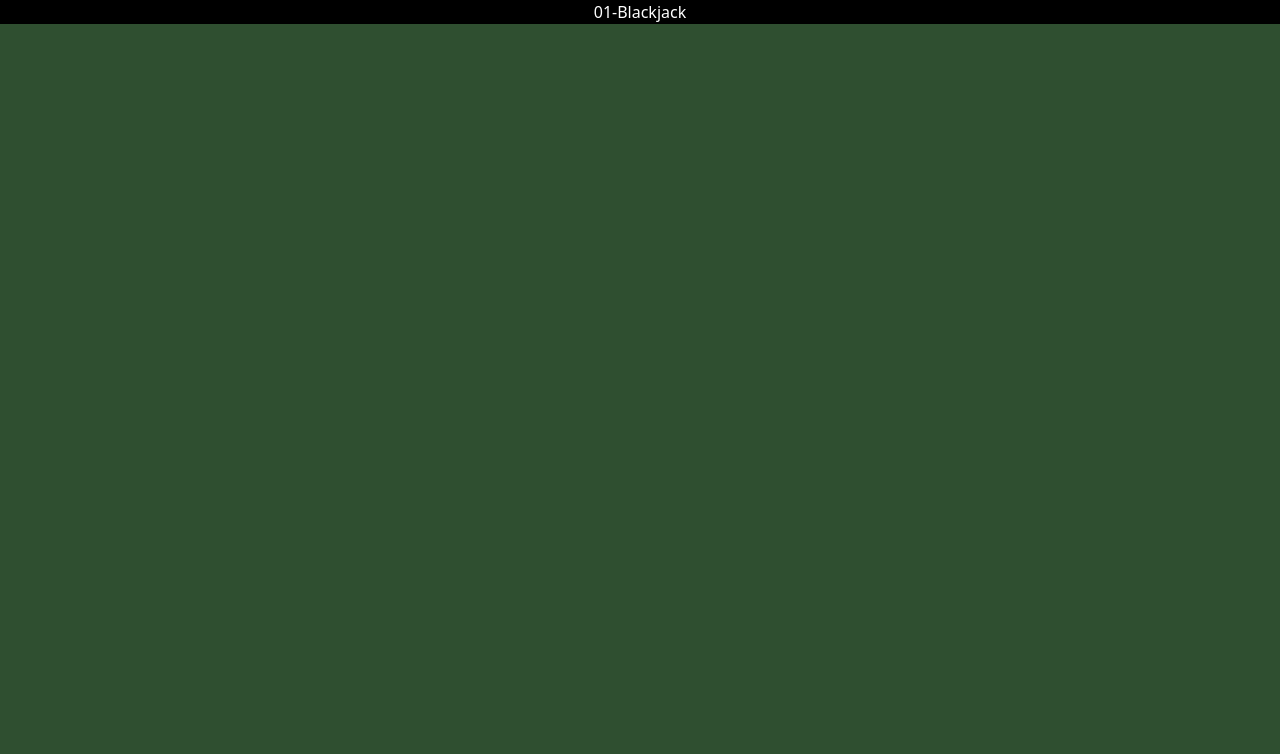
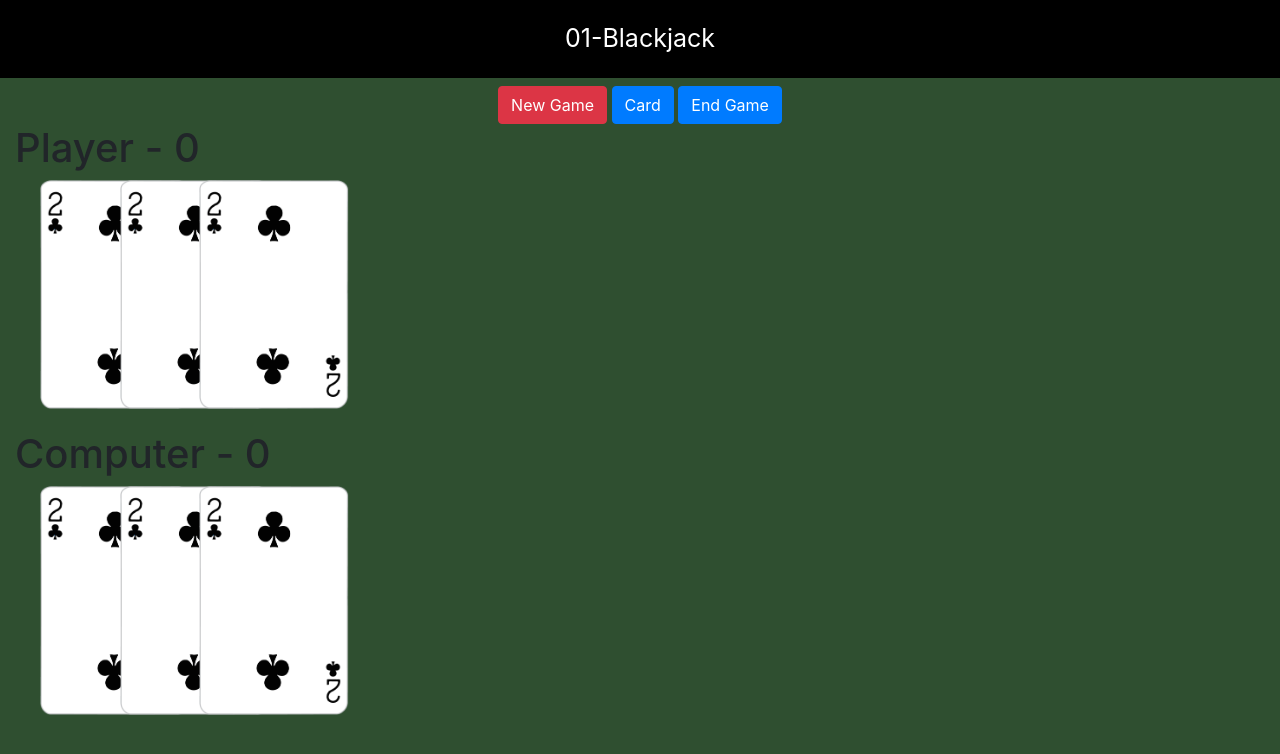
Before and after one commit to PauCape/web-learning, a plain HTML site: page 01-Blackjack/index.html in a window 1280 px wide. Drawn offline with nearby package versions, Linux system fonts and the light colour scheme.

Commit message:
added styles

```diff
--- a/01-Blackjack/assets/css/styles.css
+++ b/01-Blackjack/assets/css/styles.css
@@ -1,11 +1,25 @@
+html, body{
+    background-color: #2f4f30;
+    margin: 0px;
+}
+
 /* To refer a custom class we have to use a dot */
-.title{
-    text-align: center;
+.my-title{
     background-color: black;
     color: white;
+    font-size: 25px;
+    padding: 20px;
+    text-align: center;
 }
 
-html, body{
-    margin: 0px;
-    background-color: #2f4f30;
+.card-style {
+    position: relative;
+    width: 150px;
+    left: 100px;
+    margin-left: -75px;
 }
+
+/* To refer a id we have to use # */
+#player-cards, #computer-cards  {
+    height: 250px;
+}
--- a/01-Blackjack/index.html
+++ b/01-Blackjack/index.html
@@ -5,16 +5,50 @@
     <meta name="viewport" content="width=device-width, initial-scale=1.0">
     <title>01-Blackjack</title>
 
+    <!-- This give us access to the Bootstrap classes, it is important order links correctly -->
+    <link rel="stylesheet" href="https://cdn.jsdelivr.net/npm/bootstrap@4.4.1/dist/css/bootstrap.min.css" integrity="sha384-Vkoo8x4CGsO3+Hhxv8T/Q5PaXtkKtu6ug5TOeNV6gBiFeWPGFN9MuhOf23Q9Ifjh" crossorigin="anonymous">
     <!-- This link imports our css style sheet -->
     <link rel="stylesheet" href="assets/css/styles.css">
-    <!-- This give us access to the Bootstrap classes -->
-    <link href="https://cdn.jsdelivr.net/npm/bootstrap@5.3.3/dist/css/bootstrap.min.css" rel="stylesheet" integrity="sha384-QWTKZyjpPEjISv5WaRU9OFeRpok6YctnYmDr5pNlyT2bRjXh0JMhjY6hW+ALEwIH" crossorigin="anonymous">
 </head>
 <body>
 
-    <header class="title">01-Blackjack</header>
+    <header class="my-title">01-Blackjack</header>
+
+    <!-- Buttons -->
+    <div class="row mt-2">
+        <div class="col text-center">
+            <button class="btn btn-danger">New Game</button>
+            <button class="btn btn-primary">Card</button>
+            <button class="btn btn-primary">End Game</button>
+        </div>
+    </div>
+
+    <!-- Player cards container -->
+    <div class="row container">
+        <div class="col">
+            <h1>Player - <span>0</span></h1>
+            <div id="player-cards">
+                <img class="card-style" src="assets/cards/2C.png">
+                <img class="card-style" src="assets/cards/2C.png">
+                <img class="card-style" src="assets/cards/2C.png">
+            </div>
+        </div>
+    </div>
+
+    <!-- Computer cards container -->
+    <div class="row container">
+        <div class="col">
+            <h1>Computer - <span>0</span></h1>
+            <div id="computer-cards">
+                <img class="card-style" src="assets/cards/2C.png">
+                <img class="card-style" src="assets/cards/2C.png">
+                <img class="card-style" src="assets/cards/2C.png">
+            </div>
+        </div>
+    </div>
 
     <!-- It is a good practice place the load of JS script at the bottom -->
     <script src="assets/js/game.js"></script>
+
 </body>
 </html>
```
